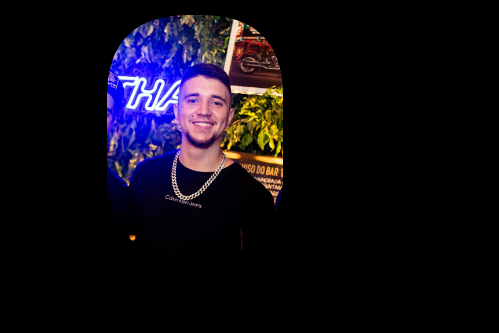
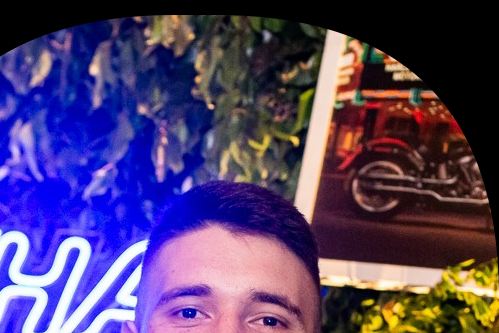
Before and after one commit to andrefulsao/portifolio, a plain HTML site: page index.html in a window 390 px wide. Shown: the part 57-390 px from the top of the page, 499 px wide, since content can reach past the window. Drawn offline with Linux system fonts and the light colour scheme.

Commit message:
ajuste img

```diff
--- a/estilos/style.css
+++ b/estilos/style.css
@@ -142,6 +142,10 @@ body {
     .apresentacao__conteudo{
         width: auto;
     }
+
+    .apresentacao__img{
+        width: auto;
+    }
 }
 
 /* Story CSS */
```
